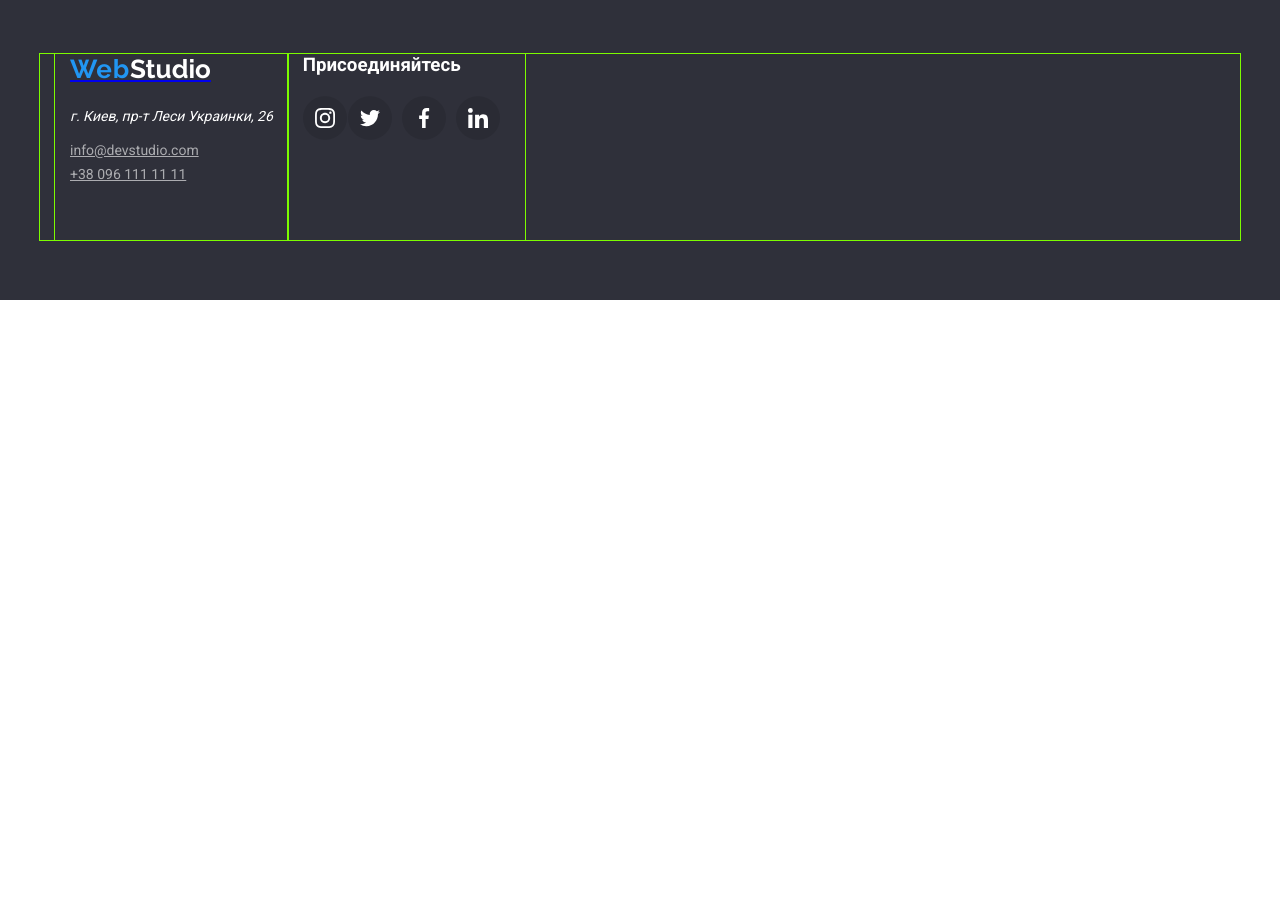
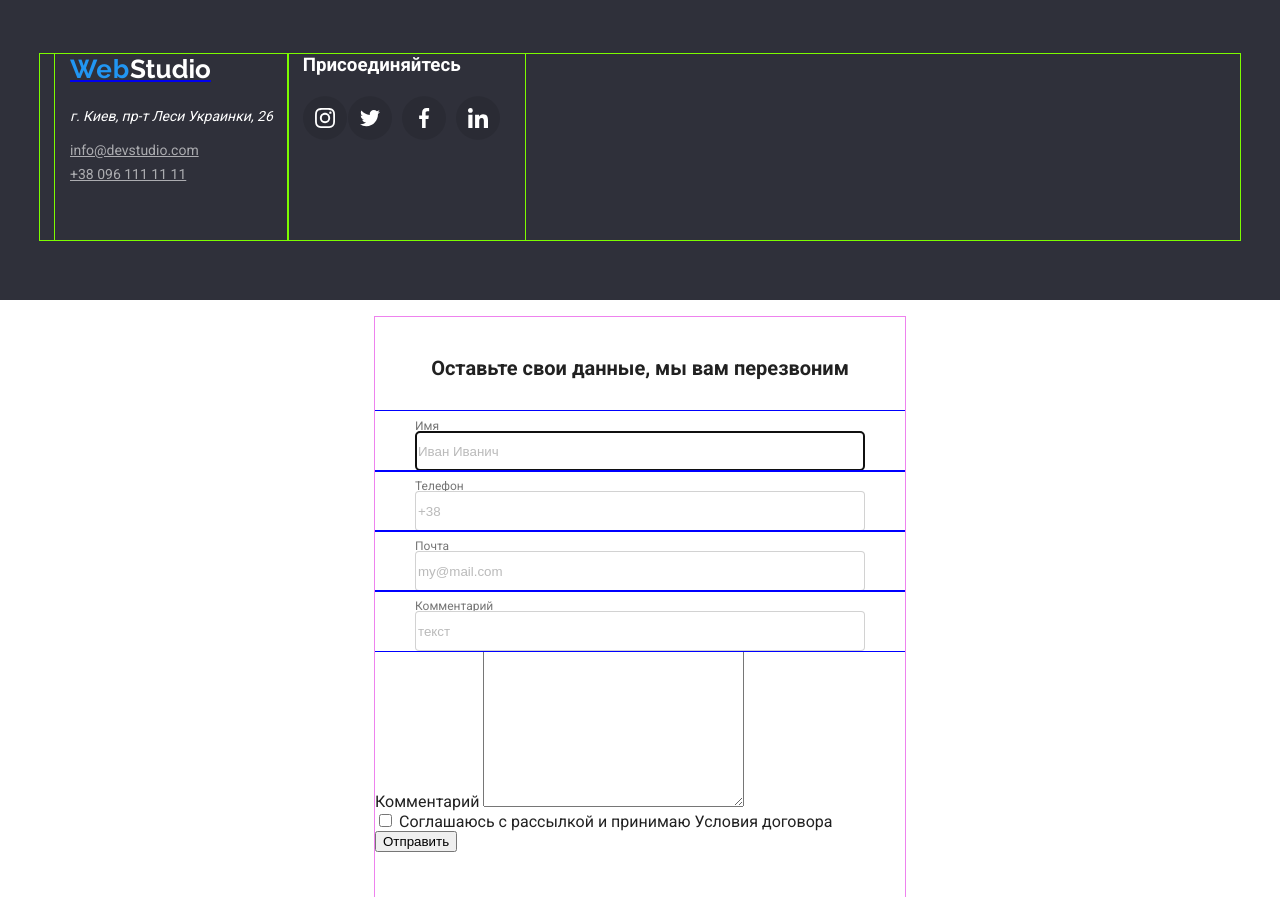
Before and after one commit to Halyna-1983/goit-markup-hw-06, a plain HTML site: page index.html in a window 1280 px wide. Shown: the part 2696-3593 px from the top of the page. Before the commit the page ends 2996 px from the top, so only its background shows below. Drawn offline with Linux system fonts and the light colour scheme.

Commit message:
зробила форму. Почала оформляти

```diff
--- a/css/styles.css
+++ b/css/styles.css
@@ -889,6 +889,79 @@ address:hover, address:focus {
     transition: transform 250ms cubic-bezier(0.4, 0, 0.2, 1);
 }
 
+.form {
+    width: 530px;
+    height: 580px;
+    outline: 1px solid violet;
+
+    margin-left: auto;
+    margin-right: auto;
+}
+
+.form-title {
+    font-style: normal;
+    font-weight: 700;
+    font-size: 20px;
+    line-height: 1.15;
+    text-align: center;
+
+    color: #212121;
+
+    padding-top: 40px;
+    padding-left: 40px;
+    padding-right: 40px;
+    padding-bottom: 15px;
+}
+
+.form-field {
+    display: flex;
+    flex-direction: column;
+
+    outline: 1px solid blue;
+
+}
+
+.form-text {
+    width: 25px;
+    height: 14px;
+
+    font-style: normal;
+    font-weight: 400;
+    font-size: 12px;
+    line-height: 1.17px;
+
+    color: #757575;
+    padding-top: 15px;
+    margin-left: 40px;
+    margin-right: 40px;
+    margin-bottom: 4px;
+}
+
+.form-field label {
+    margin-bottom: 5px;
+}
+
+.form-field input {
+    /* margin: 0;
+    padding: 0; */
+}
+.form-field input {
+    width: 450px;
+    height: 40px;
+
+    border: 1px solid rgba(33, 33, 33, 0.2);
+    box-sizing: border-box;
+    border-radius: 4px;
+
+    margin-left: 40px;
+    margin-right: 40px;
+
+}
+
+.form-field input::placeholder {
+    color: rgba(117, 117, 117, 0.5);
+}
+
 .close {
     top: 0;
     right: 0;
--- a/index.html
+++ b/index.html
@@ -397,5 +397,63 @@
 
         </footer>
         <script src="./js/modal.js"></script>
+
+     <form class="form" autocomplete="on">
+
+        <h2 class="form-title">Оставьте свои данные, мы вам перезвоним</h2>
+
+        <div class="form-field">
+            <label class="form-text" for="name">Имя</label>
+            <input type="text" name="name" id="name" placeholder="Иван Иванич" autofocus/>
+        </div>
+
+        <div class="form-field">
+            <label class="form-text" for="tel">Телефон</label>
+            <input type="text" name="tel" id="tel"placeholder="+38" autofocus/>
+        </div>
+
+        <div class="form-field">
+            <label class="form-text" for="email">Почта</label>
+            <input type="email" name="email" id="email" placeholder="my@mail.com" autofocus/>
+        </div>
+
+        <div class="form-field">
+            <label class="form-text" for="comment">Комментарий</label>
+            <input type="comment" name="comment" id="comment" placeholder="текст" autofocus/>
+        </div>
+
+        <!-- <div role="group">
+            <input type="checkbox" name="" value="html" id="html">
+             <label for="html">HTML</label>
+
+             <input type="checkbox" name="" value="css" id="css">
+             <label for="css">CSS</label>
+
+             <input type="checkbox" name="" value="jS" id="jS">
+             <label for="jS">JS</label>
+        </div>
+
+        <div role="group">
+            <input type="radio" name="experience" value="junior" id="junior">
+            <label for="Junior">Junior</label>
+
+            <input type="radio" name="experience" value="middle" id="middle">
+            <label for="middle">middle</label>
+
+            <input type="radio" name="experience" value="senior" id="senior">
+            <label for="senior">senior</label>
+        </div> -->
+
+        <label for="comment">Комментарий</label>
+        <textarea name="comment" id="comment" cols="30" rows="10"></textarea>
+
+        <br />
+
+        <input type="checkbox" name="policy" id="policy">
+        <label for="policy">Соглашаюсь с рассылкой и принимаю Условия договора</label>
+
+        <br />
+        <button type="submit">Отправить</button>
+     </form>
 </body>
 </html>
```
